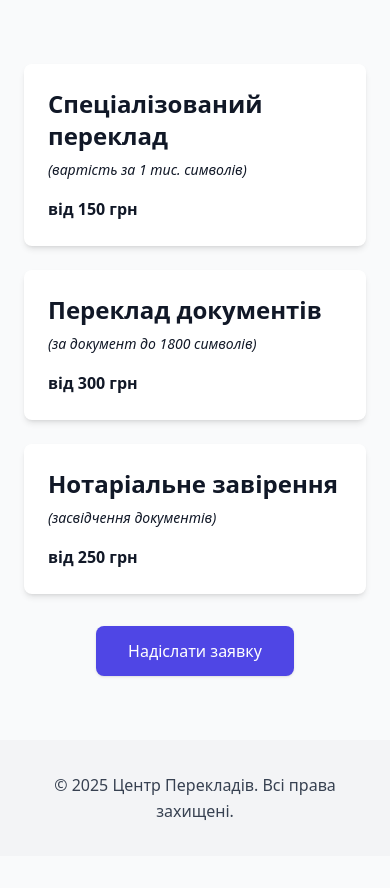
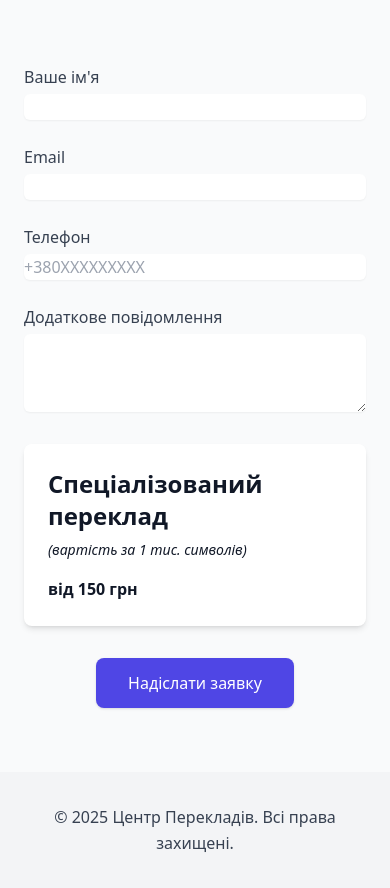
Before and after one commit to Biscovich/translation-website, a plain HTML site: page services.html in a window 390 px wide. Shown: the part 464-1352 px from the top of the page. Before the commit the page ends 1320 px from the top, so only its background shows below. Drawn offline with nearby package versions, Linux system fonts and the light colour scheme.

Commit message:
Update services.html

```diff
--- a/services.html
+++ b/services.html
@@ -29,11 +29,39 @@
     </div>
   </section>
 
-  <!-- SERVICES SELECTION -->
+  <!-- SERVICES FORM -->
   <section class="py-16 px-6">
     <div class="container mx-auto">
+      <!-- Форма обгортка -->
+      <form action="send.php" method="POST" class="space-y-8">
+        <!-- Контактні дані -->
+        <div class="grid grid-cols-1 md:grid-cols-2 gap-6">
+          <label class="block">
+            <span class="text-gray-700">Ваше ім'я</span>
+            <input name="name" type="text" required
+                   class="mt-1 block w-full rounded-md border-gray-300 shadow-sm focus:border-indigo-500 focus:ring-indigo-500" />
+          </label>
+          <label class="block">
+            <span class="text-gray-700">Email</span>
+            <input name="email" type="email" required
+                   class="mt-1 block w-full rounded-md border-gray-300 shadow-sm focus:border-indigo-500 focus:ring-indigo-500" />
+          </label>
+          <label class="block">
+            <span class="text-gray-700">Телефон</span>
+            <input name="phone" type="tel"
+                   class="mt-1 block w-full rounded-md border-gray-300 shadow-sm focus:border-indigo-500 focus:ring-indigo-500"
+                   placeholder="+380XXXXXXXXX" />
+          </label>
+          <label class="block col-span-1 md:col-span-2">
+            <span class="text-gray-700">Додаткове повідомлення</span>
+            <textarea name="message" rows="3"
+                      class="mt-1 block w-full rounded-md border-gray-300 shadow-sm focus:border-indigo-500 focus:ring-indigo-500"></textarea>
+          </label>
+        </div>
+
+        <!-- Вибір послуг -->
         <div class="grid grid-cols-1 md:grid-cols-2 lg:grid-cols-3 gap-6">
-        <!-- Example service card -->
+          <!-- Приклад послуги -->
           <label class="service-card cursor-pointer peer" data-aos="fade-up" data-aos-delay="100">
             <input type="checkbox" name="services[]" value="Спеціалізований переклад" class="hidden peer" />
             <div class="bg-white p-6 rounded-lg shadow-md transition transform hover:scale-105 peer-checked:bg-indigo-50 peer-checked:ring-4 peer-checked:ring-indigo-300">
@@ -42,34 +70,23 @@
               <p class="font-bold">від 150 грн</p>
             </div>
           </label>
-        <label class="service-card cursor-pointer peer" data-aos="fade-up" data-aos-delay="200">
-          <input type="checkbox" name="services[]" value="Переклад документів" class="hidden peer" />
-          <div class="bg-white p-6 rounded-lg shadow-md transition transform hover:scale-105 peer-checked:bg-indigo-50 peer-checked:ring-4 peer-checked:ring-indigo-300">
-            <h2 class="text-2xl font-semibold mb-2">Переклад документів</h2>
-            <p class="text-sm italic mb-4">(за документ до 1800 символів)</p>
-            <p class="font-bold">від 300 грн</p>
-          </div>
-        </label>
-        <label class="service-card cursor-pointer peer" data-aos="fade-up" data-aos-delay="300">
-          <input type="checkbox" name="services[]" value="Нотаріальне завірення" class="hidden peer" />
-          <div class="bg-white p-6 rounded-lg shadow-md transition transform hover:scale-105 peer-checked:bg-indigo-50 peer-checked:ring-4 peer-checked:ring-indigo-300">
-            <h2 class="text-2xl font-semibold mb-2">Нотаріальне завірення</h2>
-            <p class="text-sm italic mb-4">(засвідчення документів)</p>
-            <p class="font-bold">від 250 грн</p>
-          </div>
-        </label>
-        <!-- Add more services similarly -->
+          <!-- Додайте інші послуги аналогічно -->
         </div>
 
-      <div class="text-center mt-8" data-aos="fade-up" data-aos-delay="400">
-        <button id="sendServices" class="inline-flex items-center px-8 py-3 bg-indigo-600 text-white rounded-lg shadow hover:bg-indigo-700 transition">
-          <svg id="spinner" class="hidden animate-spin mr-2 h-5 w-5 text-white" xmlns="http://www.w3.org/2000/svg" fill="none" viewBox="0 0 24 24">
+        <!-- Кнопка відправки -->
+        <div class="text-center mt-8">
+          <button type="submit"
+                  class="inline-flex items-center px-8 py-3 bg-indigo-600 text-white rounded-lg shadow hover:bg-indigo-700 transition disabled:opacity-50"
+                  id="sendBtn">
+            <svg id="spinner" class="hidden animate-spin mr-2 h-5 w-5 text-white" xmlns="http://www.w3.org/2000/svg"
+                 fill="none" viewBox="0 0 24 24">
               <circle class="opacity-25" cx="12" cy="12" r="10" stroke="currentColor" stroke-width="4"></circle>
               <path class="opacity-75" fill="currentColor" d="M4 12a8 8 0 018-8v8H4z"></path>
             </svg>
             <span>Надіслати заявку</span>
           </button>
         </div>
+      </form>
     </div>
   </section>
 
@@ -85,45 +102,12 @@
   <script>
     AOS.init({ duration: 600, once: true });
 
-  document.getElementById('sendServices')
-    .addEventListener('click', async () => {
-      const btn = document.getElementById('sendServices');
+    // Показуємо спіннер при сабміті
+    document.querySelector('form').addEventListener('submit', () => {
+      const btn = document.getElementById('sendBtn');
       const spinner = document.getElementById('spinner');
-      const selected = Array.from(
-        document.querySelectorAll('input[name="services[]"]:checked')
-      ).map(ch => ch.value);
-
-      if (!selected.length) {
-        alert('Оберіть хоча б одну послугу');
-        return;
-      }
-
-      // показуємо спіннер
       spinner.classList.remove('hidden');
       btn.disabled = true;
-
-      const token  = 'YOUR_TELEGRAM_BOT_TOKEN'; // замініть на свій
-      const chatId = 'YOUR_CHAT_ID';            // замініть на свій
-      const message = encodeURIComponent(
-        'Нова заявка на послуги:%0A' +
-        selected.map(s => '- ' + s).join('%0D%0A')
-      );
-      const url = `https://api.telegram.org/bot${token}/sendMessage?chat_id=${chatId}&text=${message}`;
-
-      try {
-        const res = await fetch(url);
-        if (res.ok) {
-          alert('Заявку надіслано успішно!');
-        } else {
-          alert('Помилка при відправці. Спробуйте пізніше.');
-        }
-      } catch (e) {
-        console.error(e);
-        alert("Не вдалося з'єднатися із сервером.");
-      } finally {
-        spinner.classList.add('hidden');
-        btn.disabled = false;
-      }
     });
   </script>
 </body>
```
Lines whose indentation alone changed are shown as unchanged.
